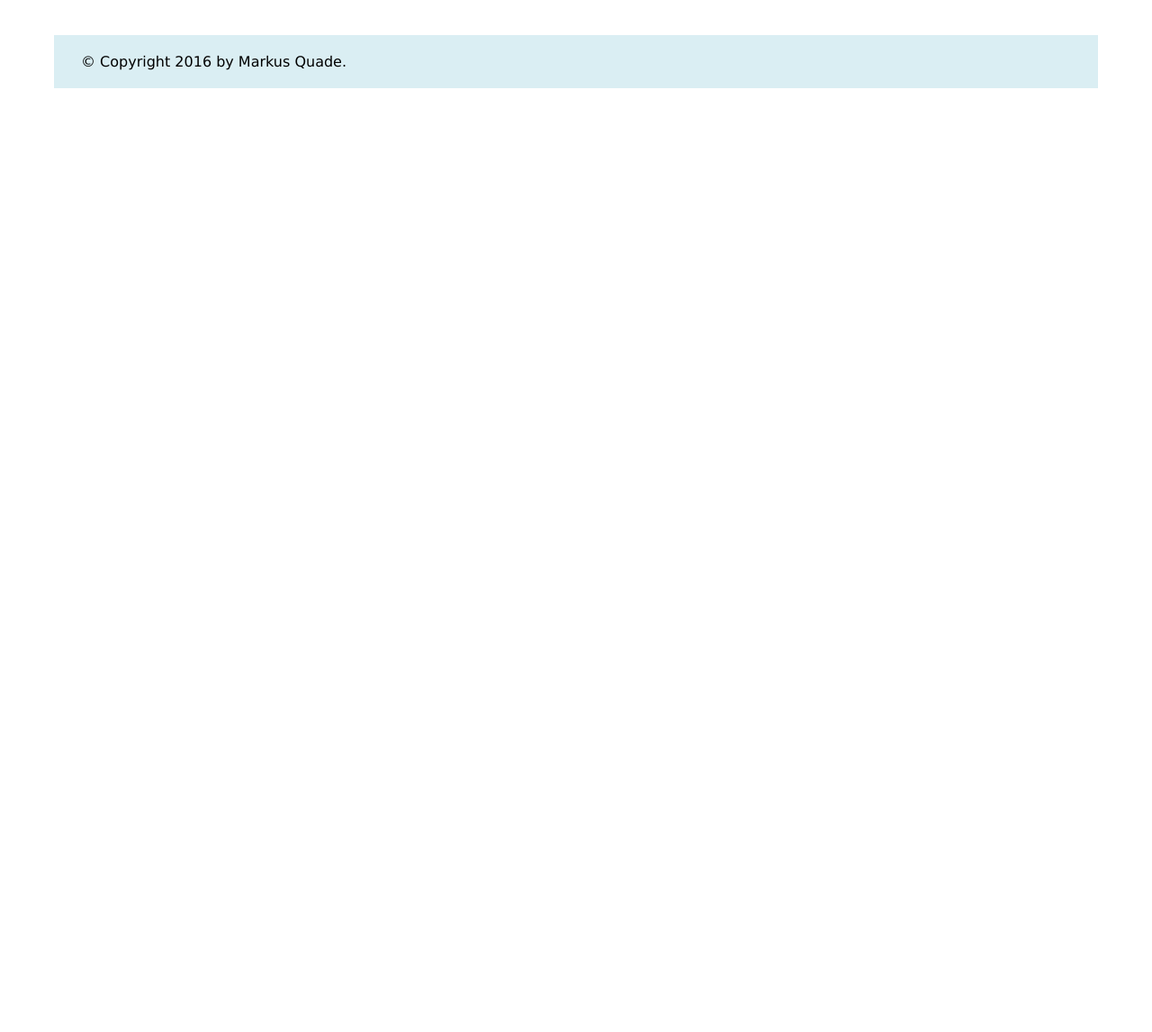
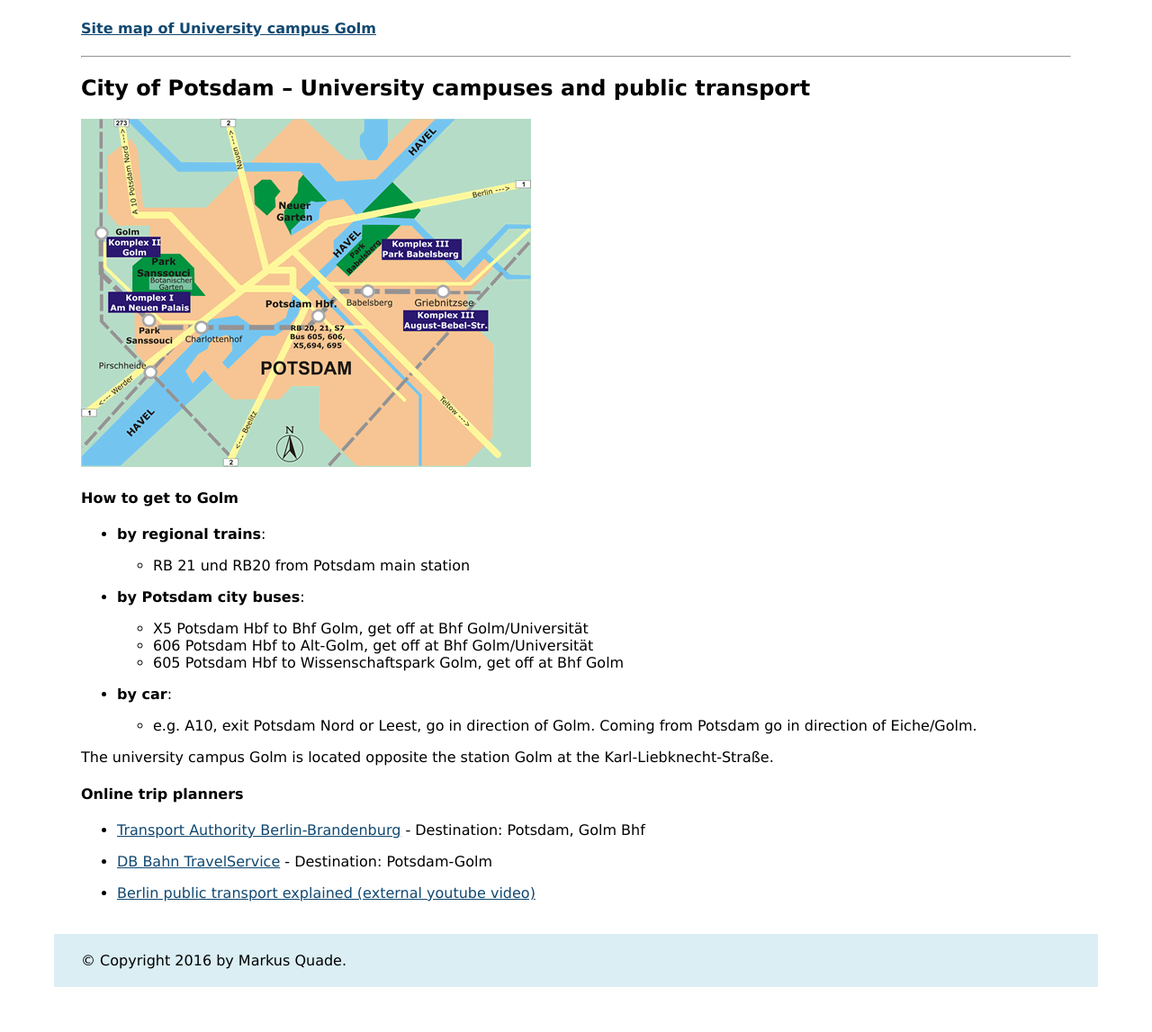
Before and after one commit to Ohjeah/advcompsys, a Python web app: template templates/location.html in a window 1280 px wide. Shown: the part 862-2009 px from the top of the page at 90% size. Before the commit the page ends 960 px from the top, so only its background shows below. Run offline with Jinja, Linux system fonts and the light colour scheme; the template is opened without the code that fills it, so the values that code supplies are empty.

Commit message:
how to get there

```diff
--- a/templates/location.html
+++ b/templates/location.html
@@ -26,14 +26,49 @@
   <div class="page">
 
   <h2>Conference Location</h2>
-  <p>Advances in the collective behaviour of complex systems will take place on the Golm campus <a href="http://www.uni-potsdam.de/db/zeik-portal/gm/lageplan.php?komplex=2">(Komplex II)</a> of the University of Potsdam. The conference sessions will happen in the lecture halls of the ground floor of the physics building (<a href="http://www.uni-potsdam.de/db/zeik-portal/gm/lageplan.php?komplex=2">building 28</a> near the railway station).
+  <p>Advances in the collective behaviour of complex systems will take place on the <strong>Golm campus</strong> <a href="http://www.uni-potsdam.de/db/zeik-portal/gm/lageplan.php?komplex=2">(Komplex II)</a> of the University of Potsdam. <br>
+The conference sessions will happen in the lecture halls of the ground floor of the physics building (<a href="http://www.uni-potsdam.de/db/zeik-portal/gm/lageplan.php?komplex=2"><strong>building 28</strong></a> near the railway station). <br>
 The Mensa is located in <a href="http://www.uni-potsdam.de/db/zeik-portal/gm/lageplan.php?komplex=2">building 4</a>.</p>
-<p><strong>Address</strong></p>
-<p>Department of Physics and Astronomy</p>
-<p>University of Potsdam</p>
-<p>Karl-Liebknecht-Str 24/25, Building 28</p>
+<h4>Address  <a name="address"></a> <a name="how-to-get-to-golm"></a></h4>
+<p>Department of Physics and Astronomy <br>
+University of Potsdam <br>
+Karl-Liebknecht-Str 24/25, Building 28 <br></p>
 <p>D-14476 Potsdam</p>
 <p><iframe src="https://www.google.com/maps/embed?pb=!1m18!1m12!1m3!1d2433.84382762646!2d12.971353251737812!3d52.40950657969419!2m3!1f0!2f0!3f0!3m2!1i1024!2i768!4f13.1!3m3!1m2!1s0x47a8f3fa37f9902d%3A0xeefe6b0645ca8925!2sInstitut+f%EF%BF%BCr+Physik+und+Astronomie!5e0!3m2!1sde!2sde!4v1463001316782" width="400" height="300" frameborder="0" style="border:0" allowfullscreen></iframe></p>
+<h4><a href="http://www.uni-potsdam.de/db/zeik-portal/gm/lageplan.php?komplex=2">Site map of University campus Golm</a></h4>
+<hr>
+<h2>City of Potsdam – University campuses and public transport</h2>
+<p><img src="../static/uni-campuses.gif" alt="City of Potsdam – University campuses and public transport"></p>
+<h4>How to get to Golm <a name="how-to-get-to-golm"></a></h4>
+<ul>
+<li><p><strong>by regional trains</strong>:</p>
+<ul>
+<li>RB 21 und RB20  from Potsdam main station</li>
+</ul>
+</li>
+<li><p><strong>by Potsdam city buses</strong>:</p>
+<ul>
+<li>X5    Potsdam Hbf to Bhf Golm, get off at Bhf Golm/Universität</li>
+<li>606    Potsdam Hbf to Alt-Golm, get off at Bhf Golm/Universität</li>
+<li>605    Potsdam Hbf to Wissenschaftspark Golm, get off at Bhf Golm</li>
+</ul>
+</li>
+<li><p><strong>by car</strong>:</p>
+<ul>
+<li>e.g. A10, exit Potsdam Nord or Leest, go in direction of Golm. Coming from Potsdam go in direction of Eiche/Golm.</li>
+</ul>
+</li>
+</ul>
+<p>The university campus Golm is located opposite the station Golm at the Karl-Liebknecht-Straße.</p>
+<h4>Online trip planners</h4>
+<ul>
+<li><p><a href="http://www.vbb.de/en/index.html">Transport Authority Berlin-Brandenburg</a>  - Destination: Potsdam, Golm Bhf</p>
+</li>
+<li><p><a href="http://reiseauskunft.bahn.de/">DB Bahn TravelService</a> - Destination: Potsdam-Golm</p>
+</li>
+<li><p><a href="https://www.youtube.com/watch?v=zihPIp-ElqY">Berlin public transport explained (external youtube video)</a></p>
+</li>
+</ul>
 
 
   </div>
```
Also changed, not shown: lektor_sources/assets/static/uni-campuses.gif (added), static/uni-campuses.gif (added), 1 other file.
